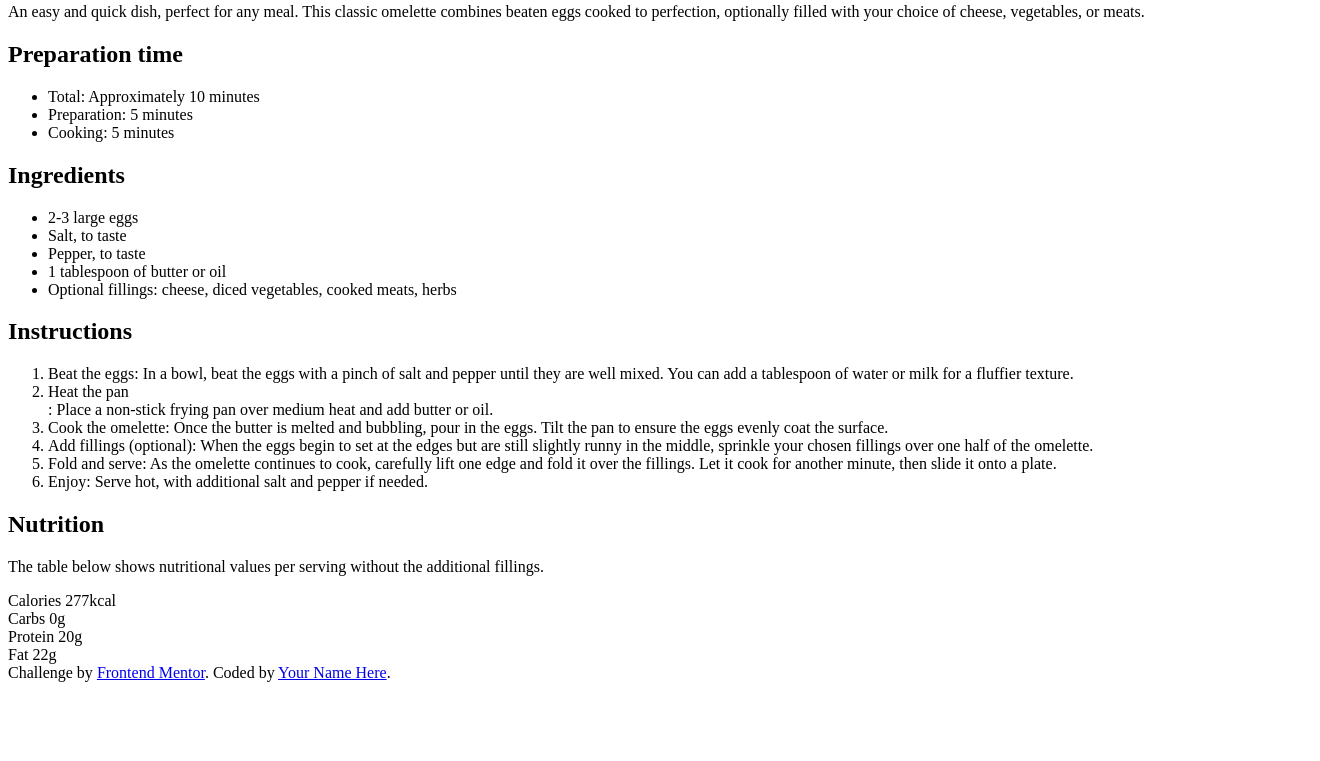
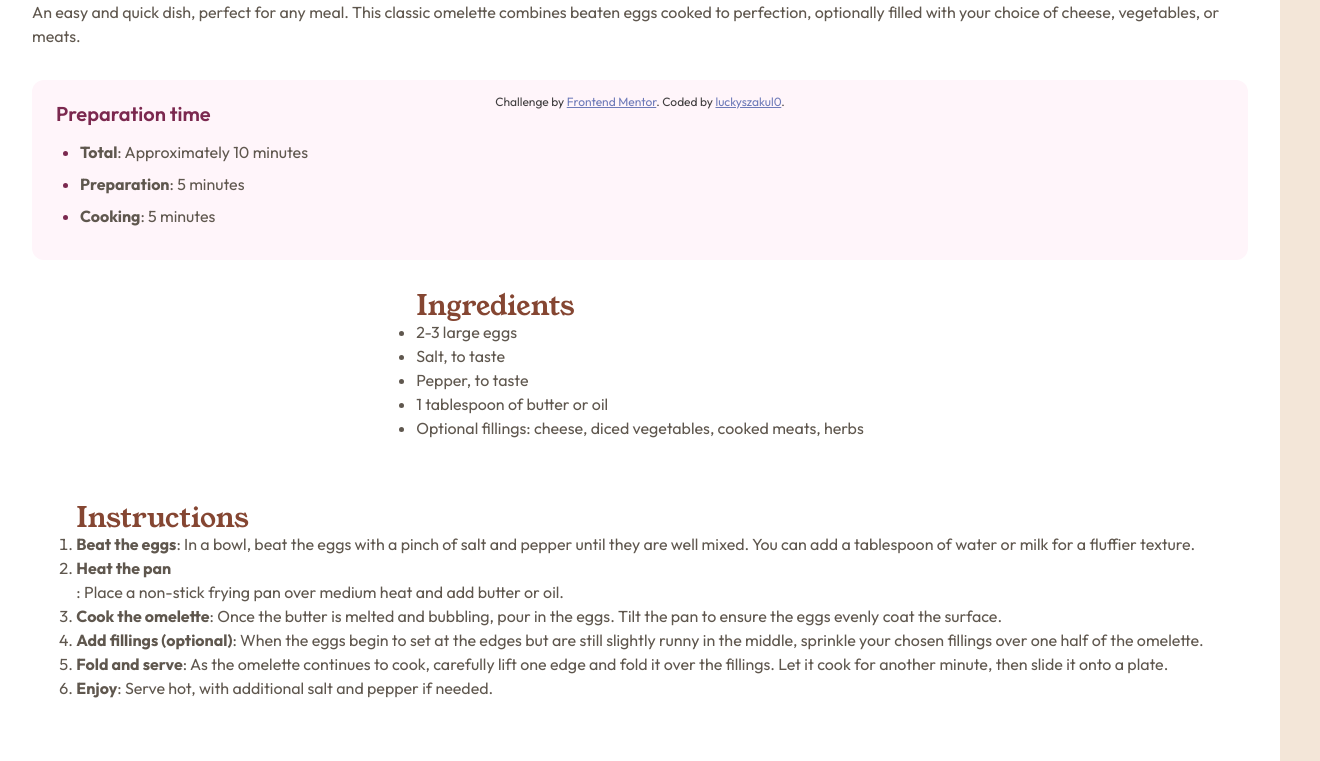
Before and after one commit to luckyszakul0/FM-Recipe-page, a plain HTML site: page index.html in a window 1280 px wide. Shown: the part 689-1450 px from the top of the page, 1320 px wide, since content can reach past the window. Before the commit the page ends 1379 px from the top, so only its background shows below. Drawn offline with Linux system fonts and the light colour scheme.

Commit message:
Styled first two sections

```diff
--- a/index.html
+++ b/index.html
@@ -4,6 +4,7 @@
   <meta charset="UTF-8">
   <meta name="viewport" content="width=device-width, initial-scale=1.0"> <!-- displays site properly based on user's device -->
   <link rel="icon" type="image/png" sizes="32x32" href="./assets/images/favicon-32x32.png">
+  <link rel="stylesheet" href="./css/main.min.css">
   <title>Frontend Mentor | Recipe page</title>
 </head>
 <body>
@@ -12,21 +13,23 @@
 
     <img src="./assets/images/image-omelette.jpeg" alt="Image of an omelette with green veggies and herbs">
 
-    <main class="section--text">
-      <h1 class="recipe-name">Simple Omelette Recipe</h1>
-      <p>
-        An easy and quick dish, perfect for any meal. This classic omelette combines beaten eggs cooked
-        to perfection, optionally filled with your choice of cheese, vegetables, or meats.
-      </p>
-      <section>
+    <main class="section--text main-content">
+      <section class="introduction">
+        <h1 class="recipe-name">Simple Omelette Recipe</h1>
+        <p>
+          An easy and quick dish, perfect for any meal. This classic omelette combines beaten eggs cooked
+          to perfection, optionally filled with your choice of cheese, vegetables, or meats.
+        </p>
+      </section>
+      <section class="info">
         <h2 class="info--heading">Preparation time</h2>
         <ul class="info--list">
-          <li><span class="section--text--bold">Total</span>: Approximately 10 minutes</li>
+          <li><span class="d"><span class="section--text--bold">Total</span>: Approximately 10 minutes</span></li>
           <li><span class="section--text--bold">Preparation</span>: 5 minutes</li>
           <li><span class="section--text--bold">Cooking</span>: 5 minutes</li>
         </ul>
       </section>
-      <section>
+      <section class="ingredients">
         <h2 class="section--heading">Ingredients</h2>
         <ul class="ingredients--list">
           <li>2-3 large eggs</li>
@@ -36,7 +39,8 @@
           <li>Optional fillings: cheese, diced vegetables, cooked meats, herbs</li>
         </ul>
       </section>
-      <section>
+      <div class="divider"></div>
+      <section class="instructions">
         <h2 class="section--heading">Instructions</h2>
         <ol class="instructions--list">
           <li><span class="section--text--bold">Beat the eggs</span>: In a bowl, beat the eggs with a pinch of salt and pepper until they are well mixed. You can add a tablespoon of water or milk for a fluffier texture.</li>
@@ -47,7 +51,8 @@
           <li><span class="section--text--bold">Enjoy</span>: Serve hot, with additional salt and pepper if needed.</li>
         </ol>
       </section>
-      <section>
+      <div class="divider"></div>
+      <section class="nutrition">
         <h2 class="section--heading">Nutrition</h2>
         <p>The table below shows nutritional values per serving without the additional fillings.</p>
         <div>
@@ -71,9 +76,9 @@
 
   </div>
 
-  <div class="attribution">
+  <footer class="attribution">
     Challenge by <a href="https://www.frontendmentor.io?ref=challenge" target="_blank">Frontend Mentor</a>.
-    Coded by <a href="#">Your Name Here</a>.
-  </div>
+    Coded by <a href="https://github.com/luckyszakul0">luckyszakul0</a>.
+  </footer>
 </body>
 </html>
--- a/scss/styles/_base.scss
+++ b/scss/styles/_base.scss
@@ -1,8 +1,53 @@
+@use './variables' as *;
+@use './mixins' as *;
 
+body{
+    background-color: $stone100;
+    @include flex(center, center);
+}
+
+.container{
+    background-color: $white;
+}
+
+.main-content{
+    padding: 2.5rem 2rem;
+    @include flex(center, center, column, 2rem);
+}
+
+.introduction{
+    @include flex(center, center, column, 1.5rem);
+}
+
+.info{
+    width: 100%;
+    background-color: $rose50;
+    padding: 1.5rem;
+    border-radius: 0.75rem;
+
+    &--heading{
+        margin-bottom: 1rem;
+    }
+
+    &--list{
+
+        & li{
+            margin: 0.5rem 2rem 0.5rem 1.5rem;
+
+            &::marker{
+                color: $rose800;
+            }
+        }
+    }
+}
 
 .attribution{
-    font-size: 11px;
+    font-family: Oufit;
+    font-size: 12px;
     text-align: center;
+    position: fixed;
+    bottom: 2px;
+    opacity: 0.75;
 }
 
 .attribution a{
--- a/scss/styles/_reset.scss
+++ b/scss/styles/_reset.scss
@@ -32,11 +32,3 @@
   p, h1, h2, h3, h4, h5, h6 {
     overflow-wrap: break-word;
   }
-
-  /* 8. Improve line wrapping */
-  p {
-    text-wrap: pretty;
-  }
-  h1, h2, h3, h4, h5, h6 {
-    text-wrap: balance;
-  }
--- a/scss/styles/_typography.scss
+++ b/scss/styles/_typography.scss
@@ -47,3 +47,9 @@
     @extend .section--text--bold;
     color: $brown800;
 }
+
+@media only screen and (max-width: 400px) {
+    .recipe-name{
+        font-size: 2.25rem;
+    }
+}
```
Also changed, not shown: css/main.min.css, 1 other file.
